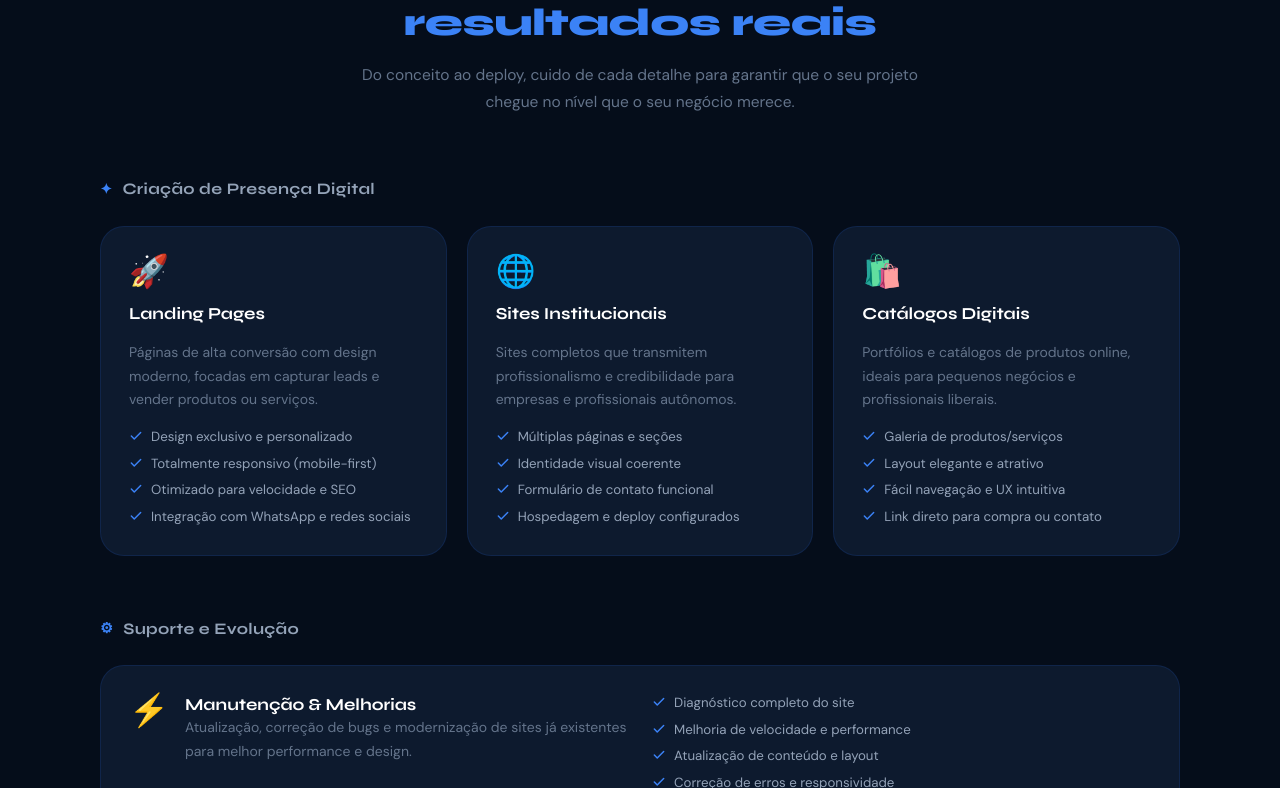
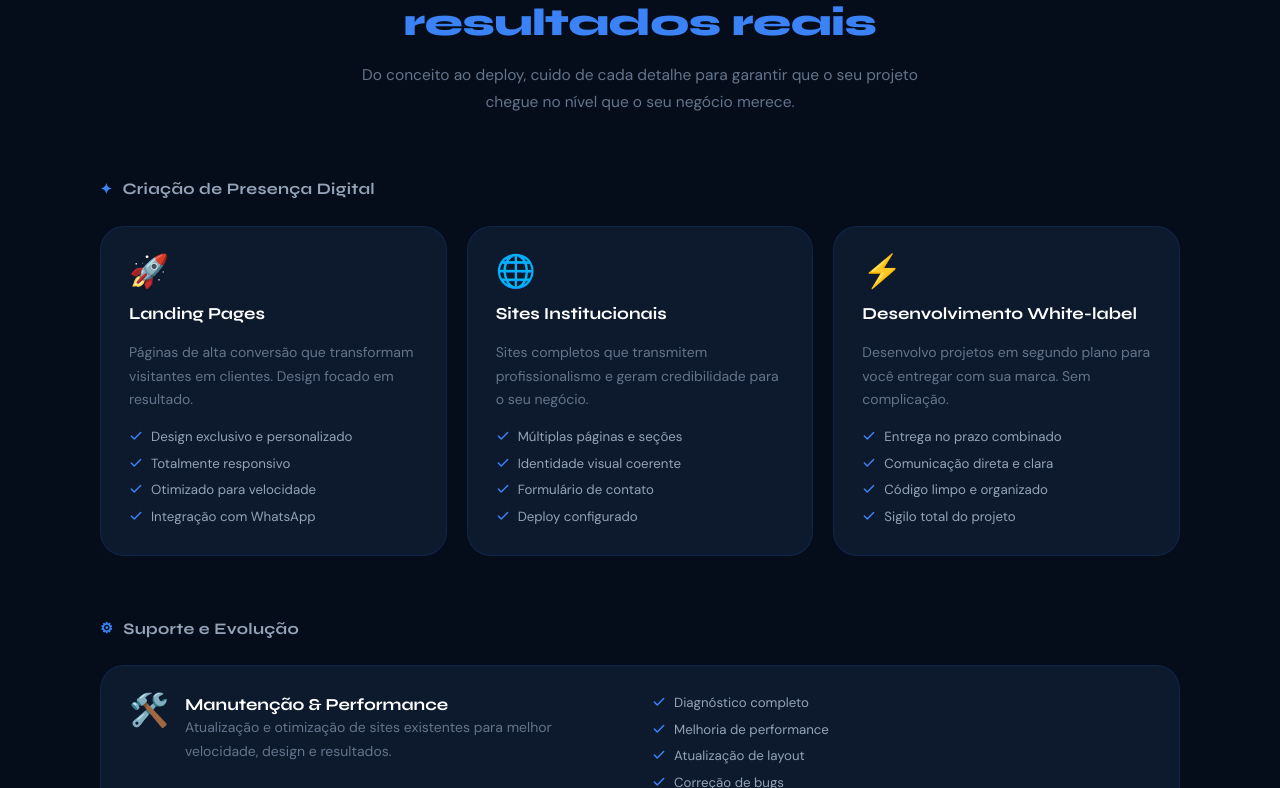
Before and after one commit to lucasrenatolu5-spec/portfolio, a React (Vite) app: page / in a window 1280 px wide. Shown: the part 2012-2800 px from the top of the page. Built offline with nearby package versions, Linux system fonts and the light colour scheme.

Commit message:
feat: melhorias de conversao e textos

```diff
--- a/src/components/Hero/Hero.tsx
+++ b/src/components/Hero/Hero.tsx
@@ -11,7 +11,6 @@ import lucasHero from '../../assets/images/lucas-hero.jpeg';
 import styles from './Hero.module.css';
 
 export function Hero() {
-  /* Hook de digitação — alterna os cargos/especialidades */
   const { displayText } = useTypewriter({
     words: heroRoles,
     typingSpeed: 90,
@@ -19,7 +18,6 @@ export function Hero() {
     pauseDuration: 2200,
   });
 
-  /* Canvas para partículas flutuantes de fundo */
   const canvasRef = useRef<HTMLCanvasElement>(null);
 
   useEffect(() => {
@@ -29,7 +27,6 @@ export function Hero() {
     const ctx = canvas.getContext('2d');
     if (!ctx) return;
 
-    // Ajusta o canvas ao tamanho da tela
     const resize = () => {
       canvas.width  = window.innerWidth;
       canvas.height = window.innerHeight;
@@ -37,7 +34,6 @@ export function Hero() {
     resize();
     window.addEventListener('resize', resize);
 
-    /* --- Configuração das partículas --- */
     const PARTICLE_COUNT = 60;
 
     interface Particle {
@@ -60,29 +56,24 @@ export function Hero() {
       opacityDelta: (Math.random() - 0.5) * 0.005,
     }));
 
-    /* --- Loop de animação --- */
     let animationId: number;
 
     const animate = () => {
       ctx.clearRect(0, 0, canvas.width, canvas.height);
 
       particles.forEach((p, i) => {
-        // Atualiza posição e oscila opacidade
         p.x += p.vx;
         p.y += p.vy;
         p.opacity = Math.max(0.05, Math.min(0.6, p.opacity + p.opacityDelta));
 
-        // Rebate nas bordas
         if (p.x < 0 || p.x > canvas.width)  p.vx *= -1;
         if (p.y < 0 || p.y > canvas.height) p.vy *= -1;
 
-        // Desenha a partícula
         ctx.beginPath();
         ctx.arc(p.x, p.y, p.radius, 0, Math.PI * 2);
         ctx.fillStyle = `rgba(37, 99, 235, ${p.opacity})`;
         ctx.fill();
 
-        // Desenha linhas entre partículas próximas
         for (let j = i + 1; j < particles.length; j++) {
           const q = particles[j];
           const dist = Math.hypot(p.x - q.x, p.y - q.y);
@@ -104,58 +95,45 @@ export function Hero() {
 
     animate();
 
-    // Cleanup
     return () => {
       cancelAnimationFrame(animationId);
       window.removeEventListener('resize', resize);
     };
   }, []);
 
-  /* Scroll suave para a seção "Sobre" */
   const scrollToAbout = () => {
     document.getElementById('sobre')?.scrollIntoView({ behavior: 'smooth' });
   };
 
   return (
     <section id="inicio" className={styles.hero}>
-      {/* Canvas de partículas no fundo */}
       <canvas ref={canvasRef} className={styles.canvas} aria-hidden="true" />
-
-      {/* Gradiente de atmosfera */}
       <div className={styles.atmosphere} aria-hidden="true" />
 
-      {/* Conteúdo principal */}
       <div className={`${styles.content} container`}>
-
-        {/* Lado esquerdo — texto */}
         <div className={styles.textSide}>
 
-          {/* Badge de disponibilidade */}
           <div className={styles.badge}>
             <span className={styles.badgeDot} aria-hidden="true" />
             Disponível para projetos
           </div>
 
-          {/* Título principal */}
           <h1 className={styles.title}>
             Olá, sou{' '}
             <span className={styles.name}>Lucas Renato</span>
           </h1>
 
-          {/* Subtítulo com efeito typewriter */}
           <p className={styles.role}>
             <span className={styles.roleText}>{displayText}</span>
             <span className={styles.cursor} aria-hidden="true">|</span>
           </p>
 
-          {/* Descrição curta */}
           <p className={styles.description}>
-            Transformo ideias em experiências digitais de alto impacto.
-            Especialista em criar interfaces modernas, responsivas e que
-            geram resultados reais para o seu negócio.
+            Desenvolvo sites e landing pages profissionais com foco em
+            resultados reais — entrega rápida, código limpo e design que
+            converte visitantes em clientes.
           </p>
 
-          {/* Botões de ação */}
           <div className={styles.actions}>
             <a
               href={`https://wa.me/${contactInfo.whatsapp}`}
@@ -163,7 +141,7 @@ export function Hero() {
               rel="noopener noreferrer"
               className={styles.btnPrimary}
             >
-              <span>Iniciar Projeto</span>
+              <span>Falar no WhatsApp</span>
               <svg width="16" height="16" viewBox="0 0 24 24" fill="none" stroke="currentColor" strokeWidth="2.5" strokeLinecap="round" strokeLinejoin="round" aria-hidden="true">
                 <path d="M5 12h14M12 5l7 7-7 7" />
               </svg>
@@ -181,7 +159,6 @@ export function Hero() {
             </a>
           </div>
 
-          {/* Estatísticas rápidas */}
           <div className={styles.stats}>
             <div className={styles.stat}>
               <span className={styles.statNumber}>⚡</span>
@@ -200,15 +177,12 @@ export function Hero() {
           </div>
         </div>
 
-        {/* Lado direito — imagem */}
         <div className={styles.imageSide}>
-          {/* Anel decorativo animado */}
           <div className={styles.imageRing} aria-hidden="true">
             <div className={styles.ringOuter} />
             <div className={styles.ringInner} />
           </div>
 
-          {/* Foto */}
           <div className={styles.imageWrapper}>
             <img
               src={lucasHero}
@@ -219,7 +193,6 @@ export function Hero() {
             <div className={styles.imageOverlay} aria-hidden="true" />
           </div>
 
-          {/* Card flutuante — tecnologia em destaque */}
           <div className={styles.floatingCard} aria-label="Tecnologia principal: React">
             <span className={styles.floatingIcon}>⚛️</span>
             <div>
@@ -230,7 +203,6 @@ export function Hero() {
         </div>
       </div>
 
-      {/* Indicador de scroll */}
       <button
         className={styles.scrollIndicator}
         onClick={scrollToAbout}
--- /dev/null
+++ b/src/types/css.d.ts
@@ -0,0 +1,4 @@
+declare module "*.module.css" {
+  const classes: Record<string, string>;
+  export default classes;
+}
--- a/src/utils/data.ts
+++ b/src/utils/data.ts
@@ -15,9 +15,9 @@ export const contactInfo: ContactInfo = {
 /** Palavras alternadas no efeito de digitação do Hero */
 export const heroRoles: string[] = [
   'Desenvolvedor Front-End',
+  'Criador de Landing Pages',
   'Especialista em React',
-  'Criador de Landing Pages',
-  'UI Developer',
+  'Sites que convertem',
 ];
 
 /** Habilidades técnicas com nível de proficiência */
@@ -34,94 +34,85 @@ export const skills: Skill[] = [
 export const projects: Project[] = [
   {
     id: 1,
+    title: 'Dental Clinic',
+    description: 'Clínica odontológica precisava de presença digital profissional. Desenvolvi site institucional com seções de serviços, equipe e agendamento — resultado: mais contatos via formulário.',
+    url: 'https://dental-clinic-two-beryl.vercel.app/',
+    tags: ['React', 'CSS Modules', 'TypeScript'],
+    category: 'Institucional',
+  },
+  {
+    id: 2,
     title: 'Daju Modas',
-    description: 'E-commerce de moda feminina com catálogo de produtos, vitrine visual e contato direto via WhatsApp.',
-    url: 'https://dajumodass.vercel.app/',
+    description: 'Loja de moda feminina sem presença online. Criei vitrine digital com catálogo de produtos e contato direto via WhatsApp, facilitando vendas pelo celular.',
+    url: 'https://projeto-daju-modas.vercel.app/',
     tags: ['React', 'CSS', 'Responsivo'],
     category: 'E-commerce',
   },
   {
-    id: 2,
+    id: 3,
     title: 'Catálogo Lash',
-    description: 'Catálogo digital elegante para profissional de cílios, com galeria de serviços e agendamento.',
+    description: 'Profissional de cílios sem portfólio digital. Desenvolvi catálogo elegante com galeria de serviços e botão de agendamento, gerando mais clientes pelo Instagram.',
     url: 'https://catalogolash.vercel.app/',
     tags: ['HTML', 'CSS', 'JavaScript'],
     category: 'Landing Page',
   },
   {
-    id: 3,
-    title: 'Dental Clinic',
-    description: 'Site profissional para clínica odontológica com seções de serviços, equipe e agendamento online.',
-    url: 'https://deentalclinic.vercel.app/',
-    tags: ['React', 'CSS Modules', 'TypeScript'],
+    id: 4,
+    title: 'Project Advogado',
+    description: 'Escritório de advocacia precisava transmitir credibilidade online. Site profissional com apresentação dos serviços jurídicos e contato direto com o cliente.',
+    url: 'https://projectadvogado.vercel.app/',
+    tags: ['React', 'CSS', 'Responsivo'],
     category: 'Institucional',
   },
-  {
-    id: 4,
-    title: 'Lumière Estética',
-    description: 'Site elegante para clínica de estética e beleza, com apresentação de serviços e agendamento online.',
-    url: 'https://lumiiere.vercel.app/',
-    tags: ['React', 'CSS Modules', 'TypeScript'],
-    category: 'Institucional',
-  },
-  {
-  id: 5,
-  title: 'Project Advogado',
-  description: 'Site profissional para escritório de advocacia com apresentação de serviços jurídicos e contato direto.',
-  url: 'https://projectadvogado.vercel.app/',
-  tags: ['React', 'CSS', 'Responsivo'],
-  category: 'Institucional',
-},
 ];
-
 /** Serviços oferecidos */
 export const services: Service[] = [
   {
     id: 1,
     icon: '🚀',
     title: 'Landing Pages',
-    description: 'Páginas de alta conversão com design moderno, focadas em capturar leads e vender produtos ou serviços.',
+    description: 'Páginas de alta conversão que transformam visitantes em clientes. Design focado em resultado.',
     features: [
       'Design exclusivo e personalizado',
-      'Totalmente responsivo (mobile-first)',
-      'Otimizado para velocidade e SEO',
-      'Integração com WhatsApp e redes sociais',
+      'Totalmente responsivo',
+      'Otimizado para velocidade',
+      'Integração com WhatsApp',
     ],
   },
   {
     id: 2,
     icon: '🌐',
     title: 'Sites Institucionais',
-    description: 'Sites completos que transmitem profissionalismo e credibilidade para empresas e profissionais autônomos.',
+    description: 'Sites completos que transmitem profissionalismo e geram credibilidade para o seu negócio.',
     features: [
       'Múltiplas páginas e seções',
       'Identidade visual coerente',
-      'Formulário de contato funcional',
-      'Hospedagem e deploy configurados',
+      'Formulário de contato',
+      'Deploy configurado',
     ],
   },
   {
     id: 3,
-    icon: '🛍️',
-    title: 'Catálogos Digitais',
-    description: 'Portfólios e catálogos de produtos online, ideais para pequenos negócios e profissionais liberais.',
+    icon: '⚡',
+    title: 'Desenvolvimento White-label',
+    description: 'Desenvolvo projetos em segundo plano para você entregar com sua marca. Sem complicação.',
     features: [
-      'Galeria de produtos/serviços',
-      'Layout elegante e atrativo',
-      'Fácil navegação e UX intuitiva',
-      'Link direto para compra ou contato',
+      'Entrega no prazo combinado',
+      'Comunicação direta e clara',
+      'Código limpo e organizado',
+      'Sigilo total do projeto',
     ],
   },
   {
     id: 4,
-    icon: '⚡',
-    title: 'Manutenção & Melhorias',
-    description: 'Atualização, correção de bugs e modernização de sites já existentes para melhor performance e design.',
+    icon: '🛠️',
+    title: 'Manutenção & Performance',
+    description: 'Atualização e otimização de sites existentes para melhor velocidade, design e resultados.',
     features: [
-      'Diagnóstico completo do site',
-      'Melhoria de velocidade e performance',
-      'Atualização de conteúdo e layout',
-      'Correção de erros e responsividade',
+      'Diagnóstico completo',
+      'Melhoria de performance',
+      'Atualização de layout',
+      'Correção de bugs',
     ],
   },
 ];
```
Also changed, not shown: src/types/images.d.ts (added, +14 -0 lines).
